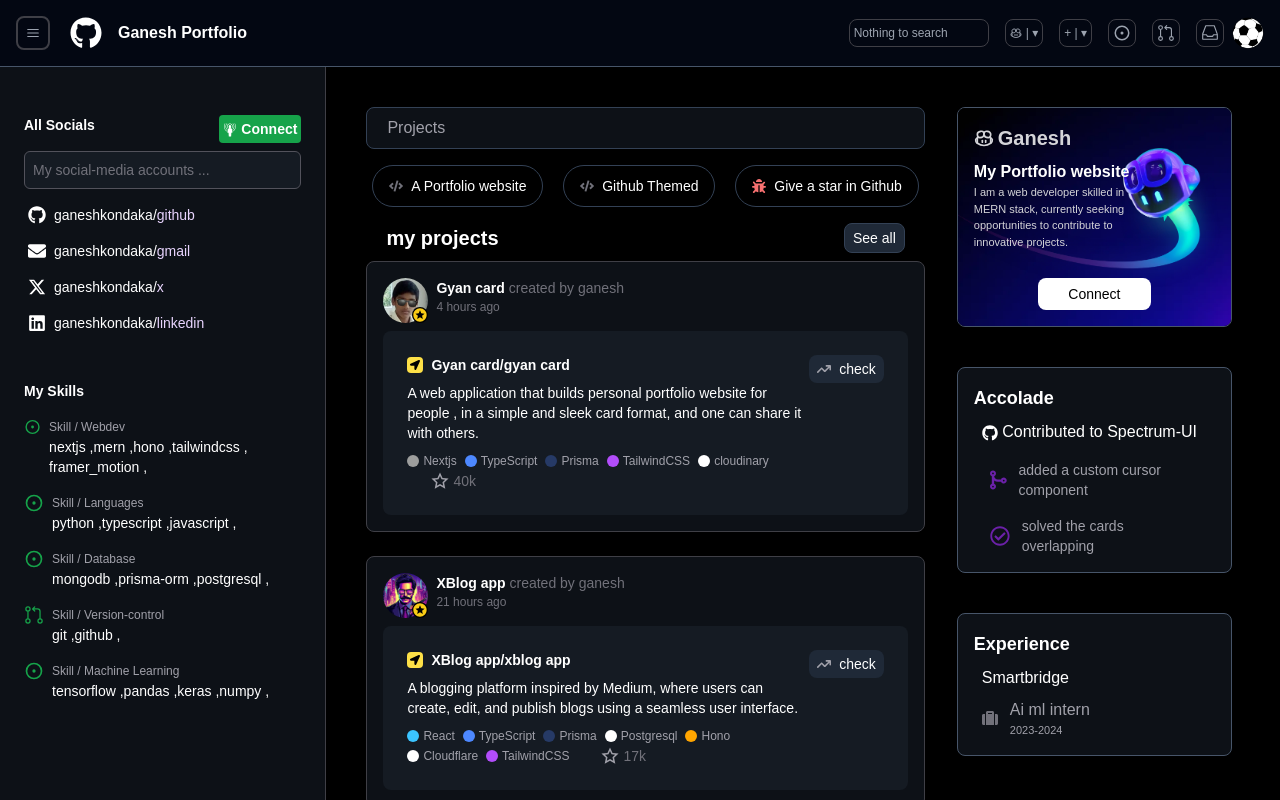
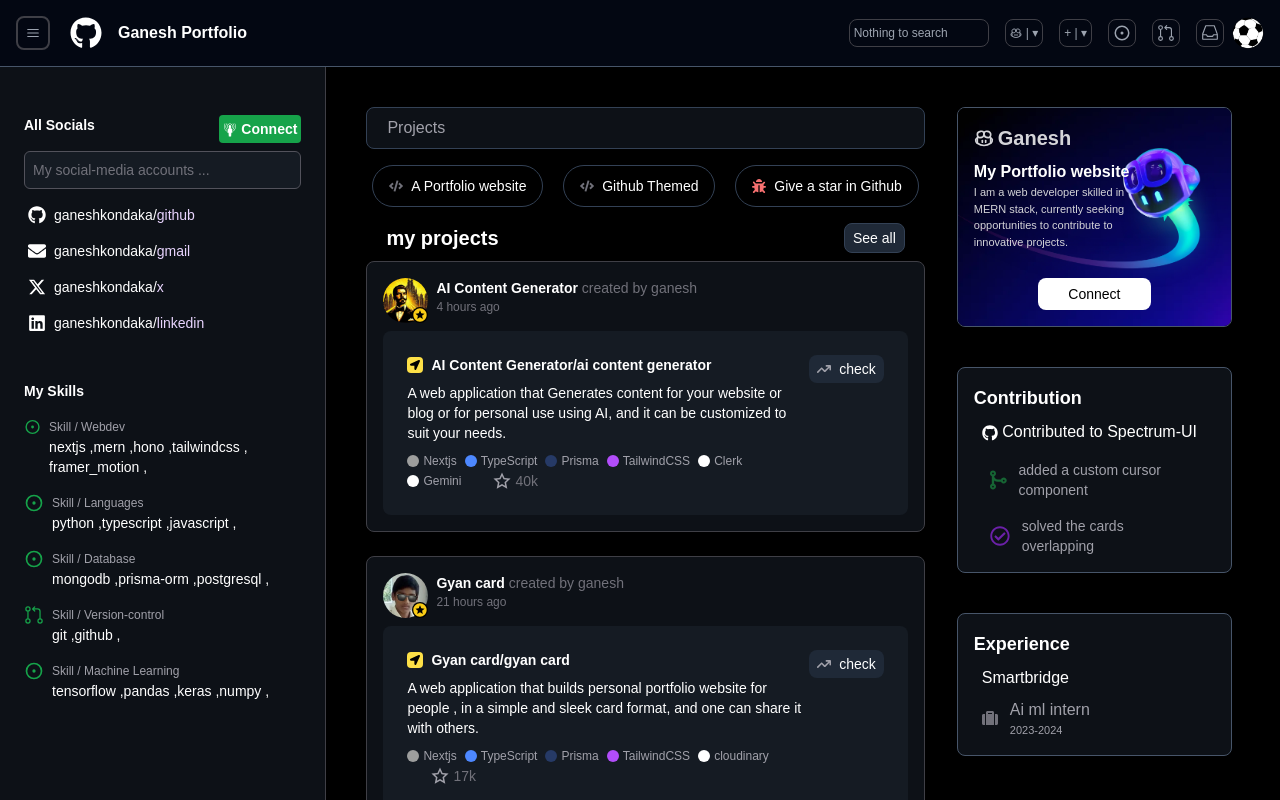
Before and after one commit to ganeshkondaka/portfolio_GH, a Next.js app: page / in a window 1280 px wide. Shown: the top 800 px of the page. Built offline with nearby package versions, Linux system fonts and the light colour scheme.

Commit message:
added new project

```diff
--- a/app/components/sections/Left_top.tsx
+++ b/app/components/sections/Left_top.tsx
@@ -1,4 +1,5 @@
 import { socials_list } from '@/app/data'
+import Link from 'next/link';
 import React from 'react'
 import { FaEnvelope, FaGithub, FaInstagram, FaLinkedin, FaPhone, FaTelegram } from 'react-icons/fa'
 import { FaXTwitter } from 'react-icons/fa6';
@@ -31,7 +32,7 @@
     <div className='flex flex-col text-sm'>
         <div className='flex justify-between mb-2'>
             <p className='font-bold ' >All Socials</p>
-            <button className='bg-green-600 p-1 rounded font-bold'> <GiPsychicWaves className='inline' /> Connect</button>
+            <Link href={'https://x.com/ganesh_kondaka'} className='bg-green-600 p-1 rounded font-bold'> <GiPsychicWaves className='inline' /> Connect</Link>
         </div>
         <div className='border border-zinc-600 p-2 bg-[#151B23] rounded-md text-zinc-500 mb-4'>
             <p>My social-media accounts ...</p>
--- a/app/components/sections/Right_first.tsx
+++ b/app/components/sections/Right_first.tsx
@@ -102,7 +102,7 @@
             </div>
 
             <div className='flex flex-col lg:hidden mt-2 mb-2 p-4 border border-slate-600 rounded-lg bg-[#0D1117]'>
-                <p className='text-xl font-bold'>Accolade :</p>
+                <p className='text-xl font-bold'>Contribution :</p>
                 <p className='p-2 text-md'><FaGithub className='inline' /> contributed to Spectrum-UI </p>
                 <div className='flex items-center px-4 gap-3 mt-2'>
                     <FaCodeMerge className='text-green-700 text-xl ' />
--- a/app/components/sections/Right_second.tsx
+++ b/app/components/sections/Right_second.tsx
@@ -44,10 +44,10 @@
       </div>
 
       <div className='mt-10  p-4 border border-slate-600 rounded-lg bg-[#0D1117]'>
-        <p className='text-lg font-bold'>Accolade</p>
+        <p className='text-lg font-bold'>Contribution</p>
         <p className='p-2 text-md'><FaGithub className='inline'/> Contributed to Spectrum-UI </p>
         <div className='flex items-center px-4 gap-3 mt-2'>
-          <FaCodeMerge className='text-purple-800 text-xl ' />
+          <FaCodeMerge className='text-green-800 text-xl ' />
           <div className='flex flex-col text-zinc-400 text-sm hover:underline'>
             <Link href="https://github.com/arihantcodes/spectrum-ui/pull/54">added a custom cursor component</Link>
           </div>
--- a/app/data/index.ts
+++ b/app/data/index.ts
@@ -15,6 +15,14 @@
 }
 
 export const project_list: projects_d[] = [
+    {
+        name: 'AI Content Generator',
+        href: 'https://barbasol.vercel.app/',
+        technologies: ['Nextjs', 'TypeScript', 'Prisma', 'TailwindCSS', 'Clerk' ,'Gemini'],
+        description: 'A web application that Generates content for your website or blog or for personal use using AI, and it can be customized to suit your needs.',
+        logo:'/aig.jpeg'
+
+    },
     {
         name: 'Gyan card',
         href: 'https://gyan-card.vercel.app/',
```
Also changed, not shown: public/aig.jpeg (added), public/traffic.png.
